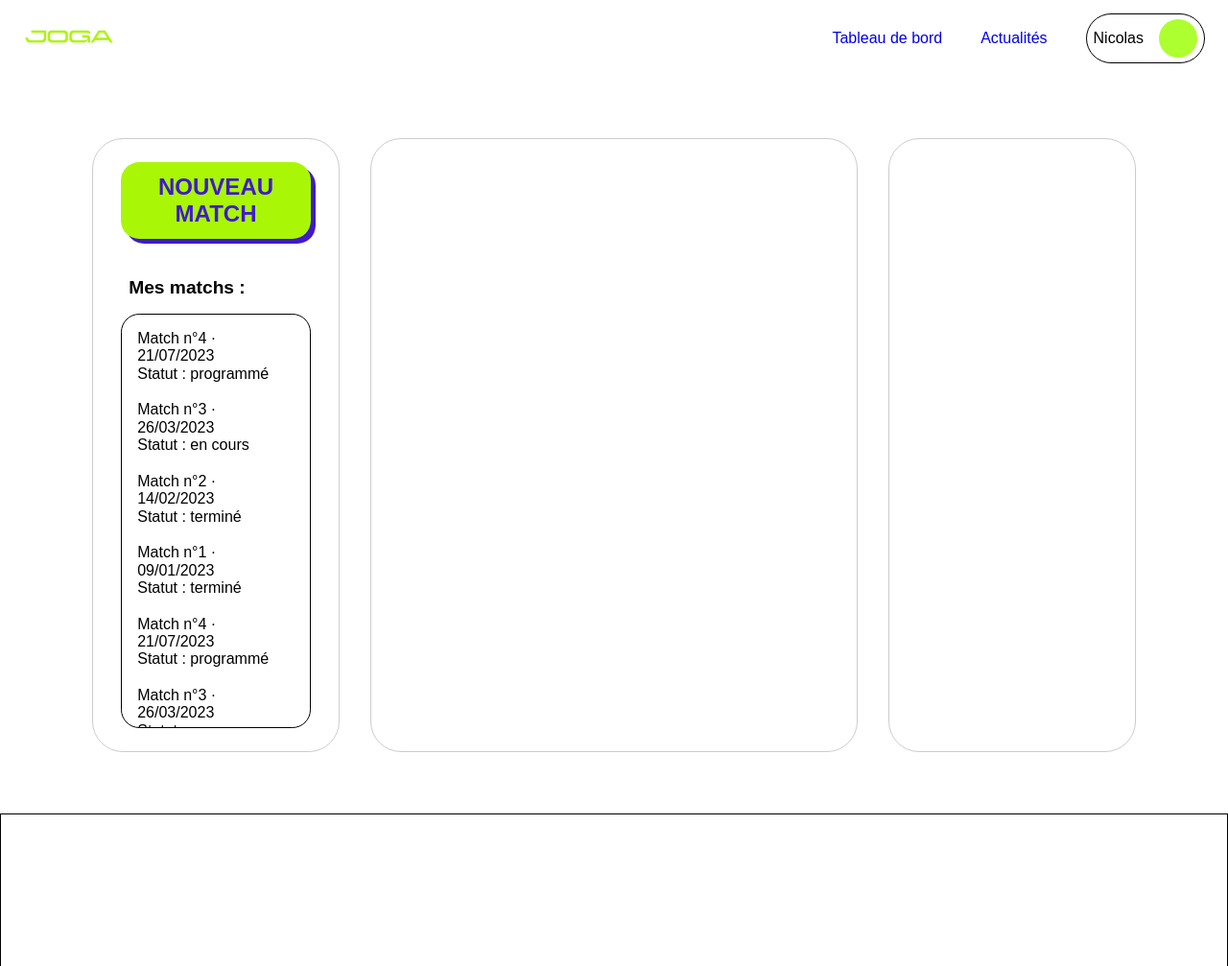
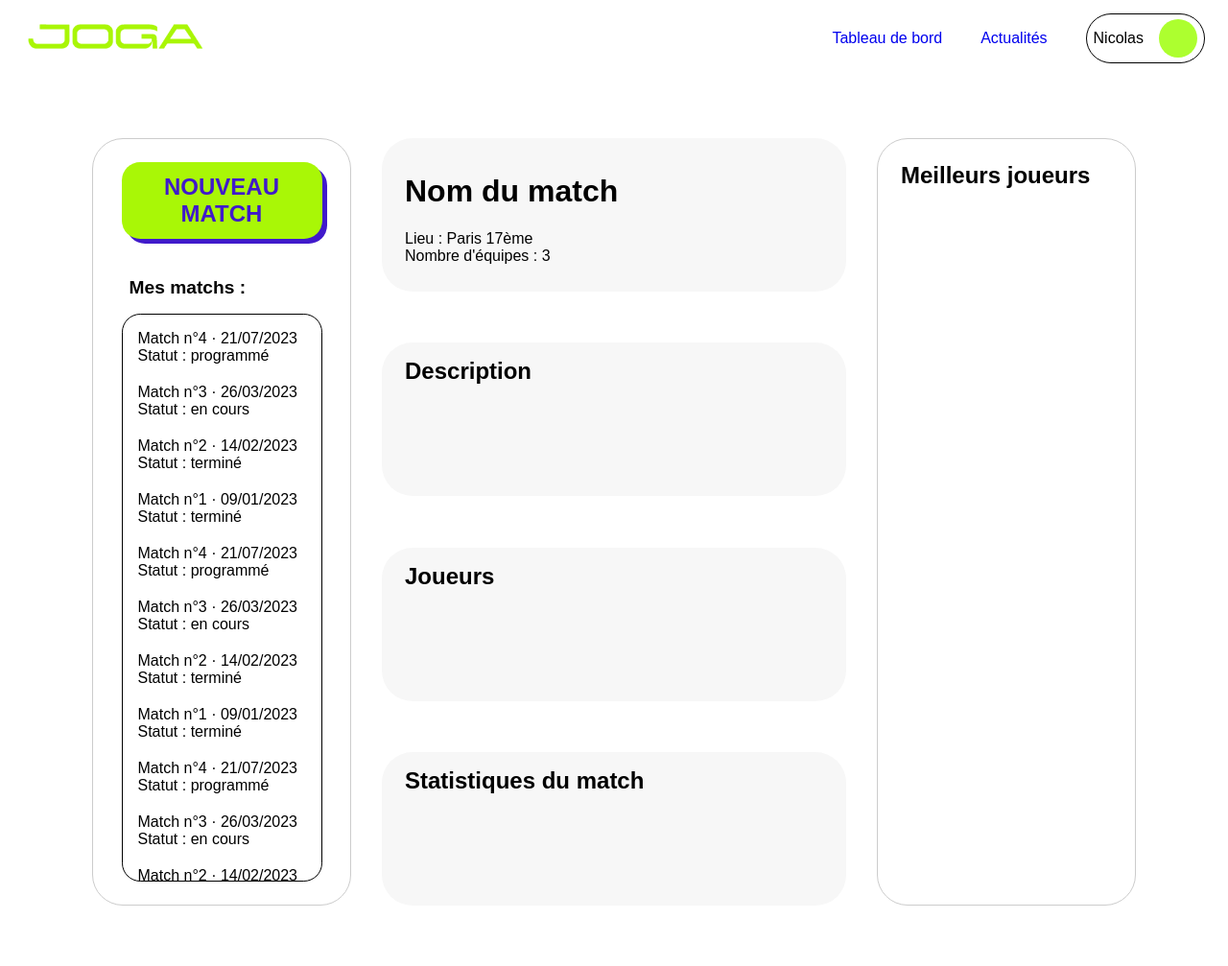
Before and after one commit to Noeh-L/Joga, a website: page dashboard.html in a window 1280 px wide. Shown: the top 1007 px of the page at 96% size. Drawn offline with Linux system fonts and the light colour scheme.

Commit message:
Avancement page vlog

```diff
--- a/dashboard.html
+++ b/dashboard.html
@@ -6,12 +6,13 @@
     <meta name="viewport" content="width=device-width, initial-scale=1.0">
     <link rel="stylesheet" href="./assets/css/normalize.css">
     <link rel="stylesheet" href="./assets/css/dashboard.css">
+    <script src="https://kit.fontawesome.com/ce63b01441.js" crossorigin="anonymous"></script>
     <title>Dashboard | JOGA</title>
 </head>
 <body>
     <header class="header">
         <div class="header__logo">
-            <img src="./assets/images/logo.jpeg" alt="Logo de Joga">
+            <img src="./assets/images/logo.png" alt="Logo de Joga">
         </div>
         <nav class="header__navbar">
             <ul>
@@ -90,10 +91,35 @@
         </section>
 
         <section class="matchContent">
+            <div class="matchContent__titleBanner">
 
+                <div class="matchContent__titleBanner--title">
+                    <h1>Nom du match</h1>
+                    <div>
+                        <!-- <i class="fa-solid fa-pen"></i> -->
+                    </div>
+                </div>
+                <div class="matchContent__titleBanner--location">
+                    Lieu : <span class="matchLocation">Paris 17ème</span>
+                </div>
+                <div class="matchContent__titleBanner--teams">
+                    Nombre d'équipes : <span class="numberOfTeams">3</span>
+                </div>
+
+            </div>
+            <div class="matchContent__description">
+                <h2>Description</h2>
+            </div>
+            <div class="matchContent__players">
+                <h2>Joueurs</h2>
+            </div>
+            <div class="matchContent__analytics">
+                <h2>Statistiques du match</h2>
+            </div>
         </section>
 
         <aside class="bestPlayers">
+            <h2>Meilleurs joueurs</h2>
 
         </aside>
 
--- a/package.json
+++ b/package.json
@@ -6,7 +6,7 @@
   "directories": {
   },
   "scripts": {
-    "build-css": "sass --watch --no-source-map ./scss/login.scss:./assets/css/login.css ./scss/dashboard.scss:./assets/css/dashboard.css"
+    "build-css": "sass --watch --no-source-map ./scss/login.scss:./assets/css/login.css ./scss/dashboard.scss:./assets/css/dashboard.css ./scss/blog.scss:./assets/css/blog.css"
 
     },
   "author": "",
--- /dev/null
+++ b/scss/blog.scss
@@ -0,0 +1,90 @@
+// VARIABLES :
+$header-hight: 5rem;
+$main-color: #401ACB;
+$secondary-color: #A9F706;
+$btn-hover-color: #c2fd42;
+//_________________________
+
+* {
+    margin: 0;
+    padding: 0;
+    box-sizing: border-box;
+    list-style: none;
+    font-family: sans-serif;
+}
+a {
+    text-decoration: none;
+    &:visited {
+        color: black;
+    }
+}
+
+body {
+    min-height: 100vh;
+    position: relative;
+}
+
+.header {
+    width: 100%;
+    height: $header-hight;
+    padding: 0 1.5rem;
+    font-family: 'Apercu Pro', sans-serif;
+    display: flex;
+    align-items: center;
+    justify-content: space-between;
+    position: fixed;
+    top: 0;
+    z-index: 10;
+    backdrop-filter: hue-rotate(14deg) blur(5px);
+
+    &__logo {
+        width: 12rem;
+        img {
+            width: 100%;
+        }
+    }
+    &__navbar {
+        height: $header-hight;
+        display: flex;
+        align-items: center;
+
+        ul {
+            display: flex;
+            align-items: center;
+            gap: 2.5rem;
+            height: 100%;
+            width: 100%;
+
+            li {
+                text-overflow:ellipsis;
+                overflow: hidden;
+                white-space: nowrap;
+            }
+
+            li:last-child {
+                display: flex;
+                align-items: center;
+                gap: 1rem;
+                border: solid 1px;
+                padding: 5px 7px;
+                border-radius: 100vh;
+                cursor: pointer;
+
+                .profil-picture {
+                    width: 2.5rem;
+                    aspect-ratio: 1;
+                    border-radius: 50%;
+                    background: greenyellow;
+                }
+            }
+        }
+    }
+
+
+}
+
+main {
+    width: 90%;
+    margin: auto;
+    margin-top: $header-hight + 4rem;
+}
--- a/scss/dashboard.scss
+++ b/scss/dashboard.scss
@@ -45,10 +45,11 @@ body {
     justify-content: space-between;
     position: fixed;
     top: 0;
+    z-index: 10;
     backdrop-filter: hue-rotate(14deg) blur(5px);
 
     &__logo {
-        width: 6rem;
+        width: 12rem;
         img {
             width: 100%;
         }
@@ -96,13 +97,13 @@ body {
 main {
     display: flex;
     justify-content: space-between;
-    height: 40rem;
+    min-height: 40rem;
     width: 85%;
     margin: auto;
     gap: 2rem;
     margin-top: $header-hight + 4;
 
-    .matchManager, .matchContent, .bestPlayers {
+    .matchManager, .bestPlayers {
         border: solid 1px #ccc;
         border-radius: 2rem;
         padding: 1.5rem;
@@ -113,6 +114,7 @@ main {
         display: flex;
         flex-direction: column;
         align-items: center;
+        max-height: 100vh;
 
         &__newMatch {
             width: 95%;
@@ -165,11 +167,31 @@ main {
             }
         }
     }
+
     .matchContent {
         flex: 2.2;
+        display: flex;
+        gap: 2rem;
+        flex-direction: column;
+        justify-content: space-between;
+
+        > div {
+            background: #f7f7f7;
+            height: 10rem;
+            width: 100%;
+            border-radius: 2rem;
+            padding: 1rem 1.5rem;
+        }
+
+        .titleBanner {
+
+        }
+
     }
+
     .bestPlayers {
         flex: 1;
+        max-height: 100vh;
     }
 }
 
```
Also changed, not shown: blog.html (+22 -0 lines), assets/css/blog.css (added), assets/css/dashboard.css, assets/images/logo.jpeg (deleted), assets/images/logo.png (added).
